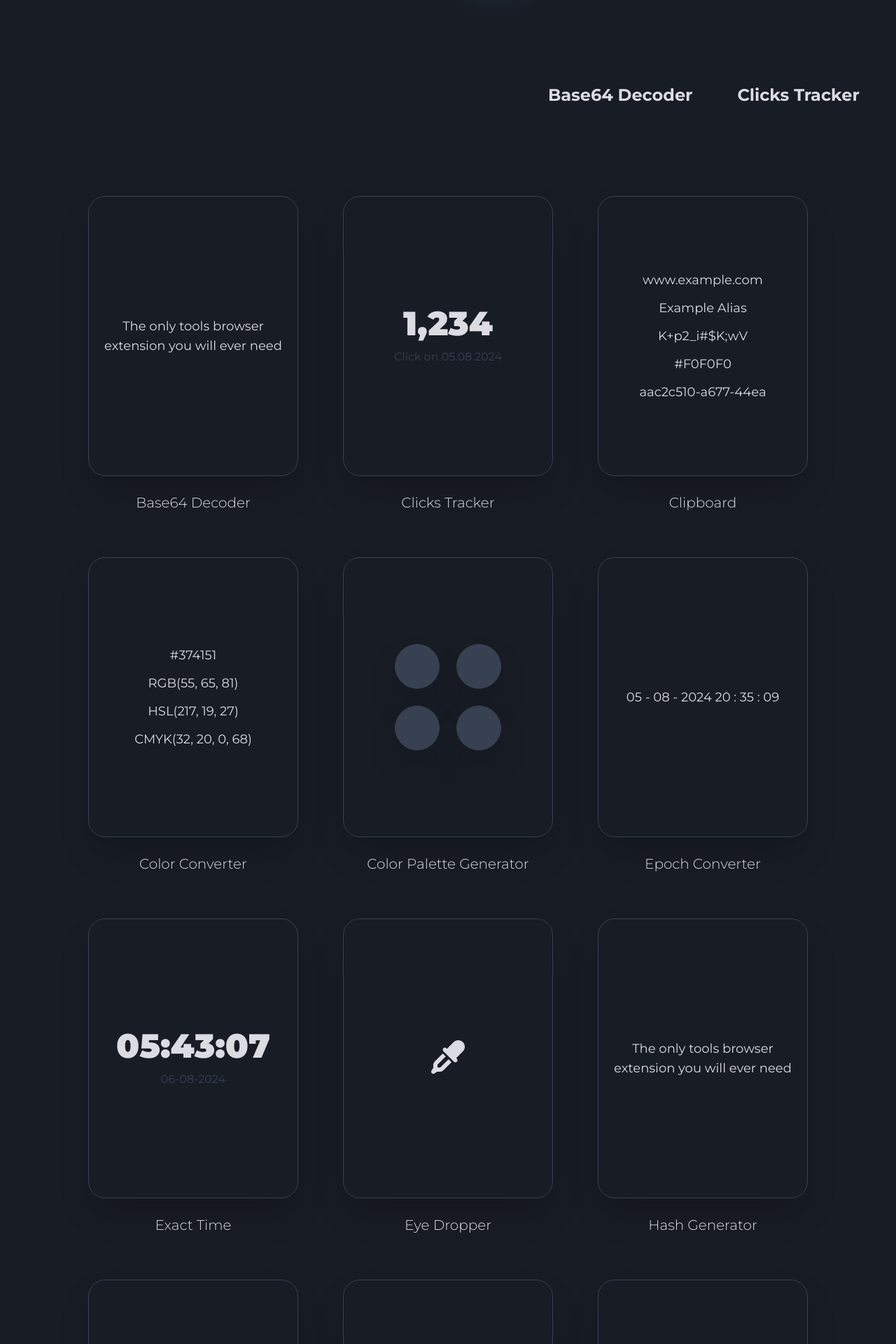
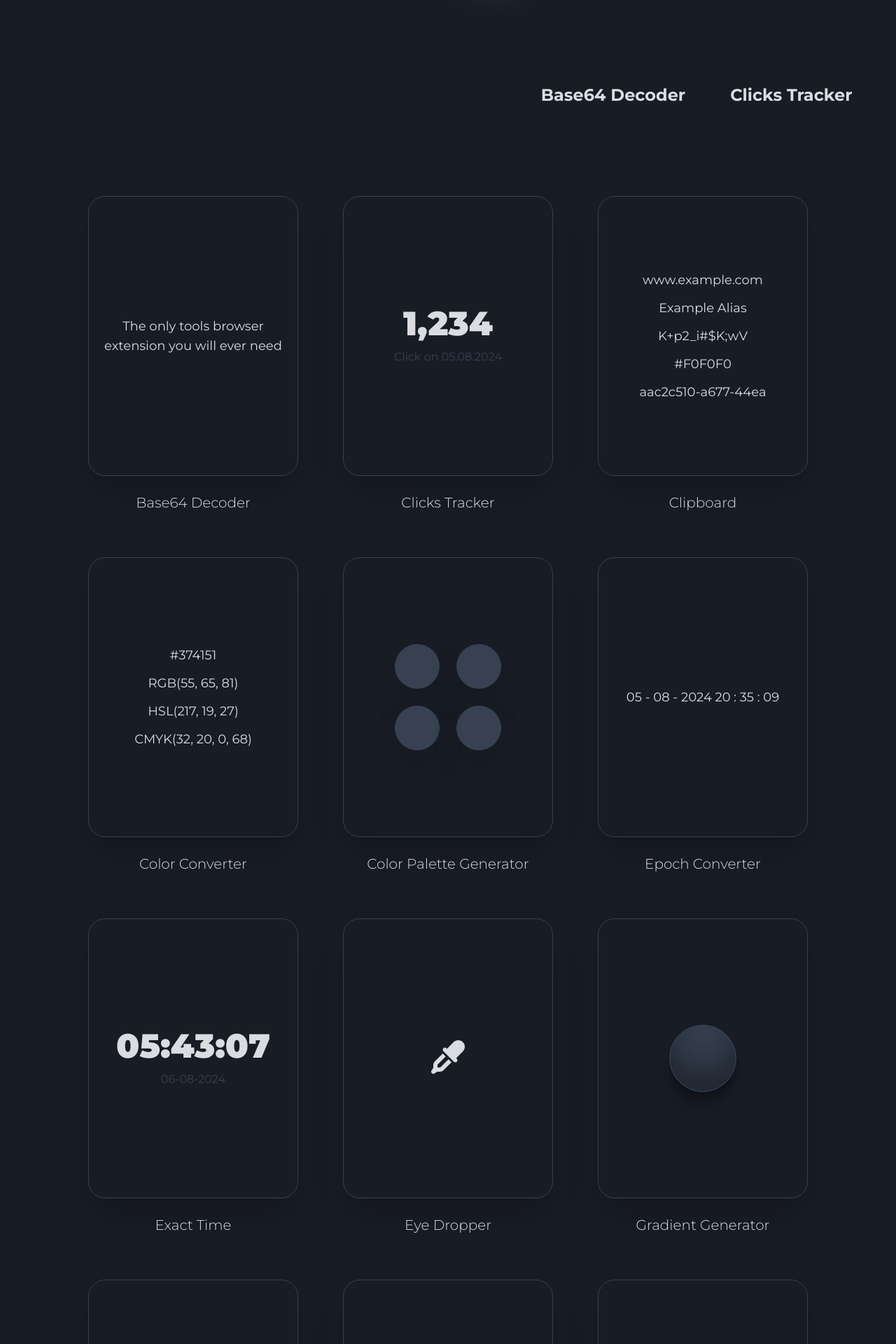
Before and after one commit to mechashadowx/infinite-toolkit, a Next.js app: page / in a window 1280 px wide. Shown: the part 540-2460 px from the top of the page at 70% size. Built offline with nearby package versions, Linux system fonts and the light colour scheme.

Commit message:
Implement GradientGenerator

```diff
--- /dev/null
+++ b/app/components/tools/GradientGenerator.tsx
@@ -0,0 +1,29 @@
+"use client";
+
+import { useState } from "react";
+import React from "react";
+import Base from "../base/Base";
+
+const GradientGenerator: React.FC = () => {
+    const [hovered, setHovered] = useState<boolean>(false);
+
+    return (
+        <div
+            className="card"
+            onMouseEnter={() => setHovered(true)}
+            onMouseLeave={() => setHovered(false)}
+        >
+            <Base title={"Gradient Generator"} hovered={hovered}>
+                <div
+                    className={`h-24 w-24 shadow-2xl rounded-full border border-gray-700 transition-all duration-200 ${
+                        hovered
+                            ? "gradient-generator-on"
+                            : "gradient-generator-off"
+                    }`}
+                ></div>
+            </Base>
+        </div>
+    );
+};
+
+export default GradientGenerator;
--- a/app/components/views/Tools.tsx
+++ b/app/components/views/Tools.tsx
@@ -15,6 +15,7 @@ import PageWordCounter from "../tools/PageWordCounter";
 import React from "react";
 import FadeInSection from "../motion/FadeInSection";
 import EyeDropper from "../tools/EyeDropper";
+import GradientGenerator from "../tools/GradientGenerator";
 
 const Tools: React.FC = () => {
     const TOOLS = [
@@ -26,6 +27,7 @@ const Tools: React.FC = () => {
         { id: "epoch-converter", component: <EpochConverter /> },
         { id: "exact-time", component: <ExactTime /> },
         { id: "eye-dropper", component: <EyeDropper /> },
+        { id: "gradient-generator", component: <GradientGenerator /> },
         { id: "hash-generator", component: <HashGenerator /> },
         { id: "javascript-obfuscator", component: <JavascriptObfuscator /> },
         { id: "json-formatter", component: <JsonFormatter /> },
--- a/app/globals.css
+++ b/app/globals.css
@@ -113,3 +113,35 @@ body {
     opacity: 1;
     transform: translateY(0);
 }
+
+.gradient-generator-off {
+    background-color: #4158d0;
+    background-image: linear-gradient(
+        60deg,
+        #374151 0%,
+        #374151 46%,
+        #374151 100%
+    );
+    box-shadow: rgba(0, 0, 0, 0.17) 0px -23px 25px 0px inset,
+        rgba(0, 0, 0, 0.15) 0px -36px 30px 0px inset,
+        rgba(0, 0, 0, 0.1) 0px -79px 40px 0px inset,
+        rgba(0, 0, 0, 0.06) 0px 2px 1px, rgba(0, 0, 0, 0.09) 0px 4px 2px,
+        rgba(0, 0, 0, 0.09) 0px 8px 4px, rgba(0, 0, 0, 0.09) 0px 16px 8px,
+        rgba(0, 0, 0, 0.09) 0px 32px 16px;
+}
+
+.gradient-generator-on {
+    background-color: #4158d0;
+    background-image: linear-gradient(
+        60deg,
+        #4158d0 0%,
+        #c850c0 46%,
+        #ffcc70 100%
+    );
+    box-shadow: rgba(0, 0, 0, 0.17) 0px -23px 25px 0px inset,
+        rgba(0, 0, 0, 0.15) 0px -36px 30px 0px inset,
+        rgba(0, 0, 0, 0.1) 0px -79px 40px 0px inset,
+        rgba(0, 0, 0, 0.06) 0px 2px 1px, rgba(0, 0, 0, 0.09) 0px 4px 2px,
+        rgba(0, 0, 0, 0.09) 0px 8px 4px, rgba(0, 0, 0, 0.09) 0px 16px 8px,
+        rgba(0, 0, 0, 0.09) 0px 32px 16px;
+}
```
